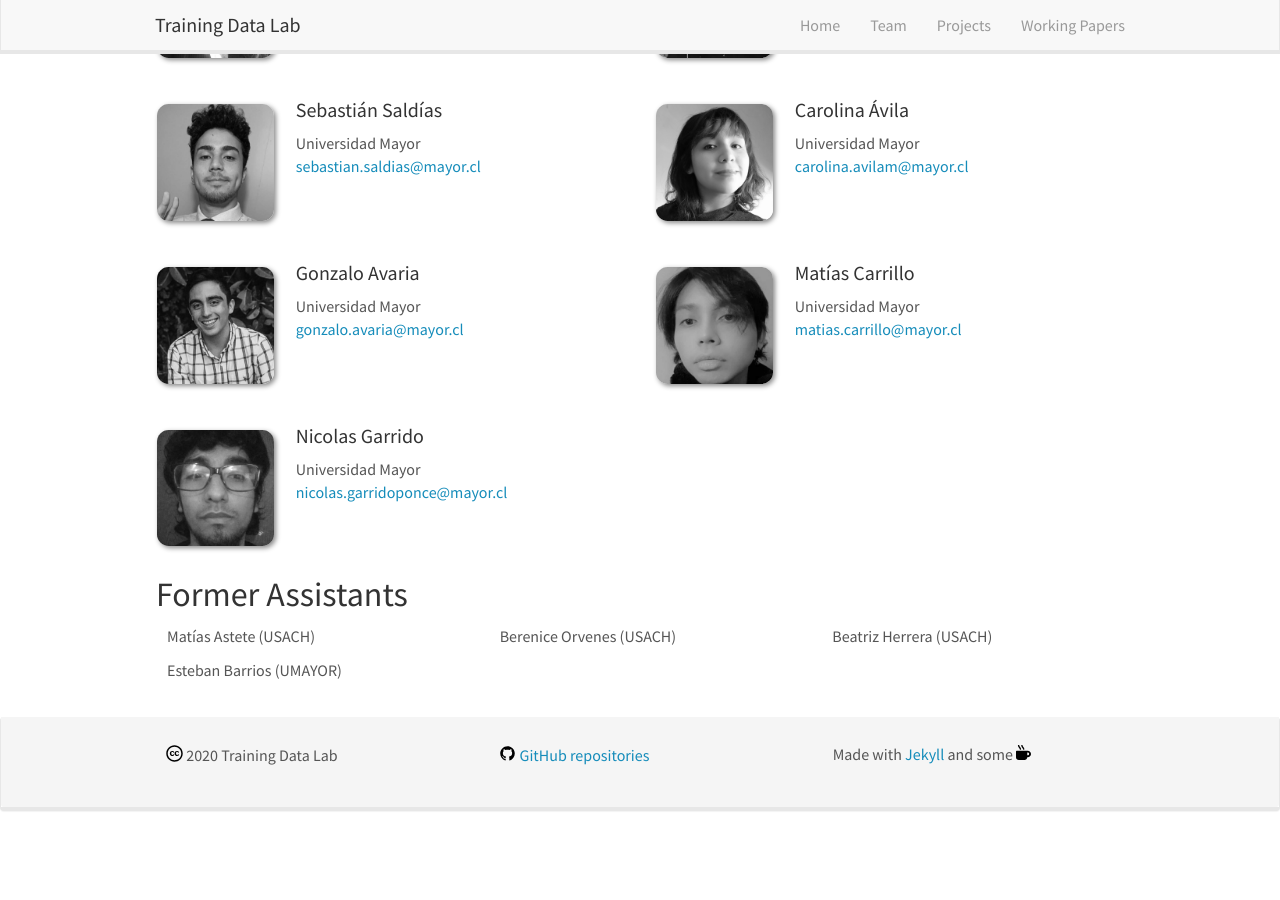
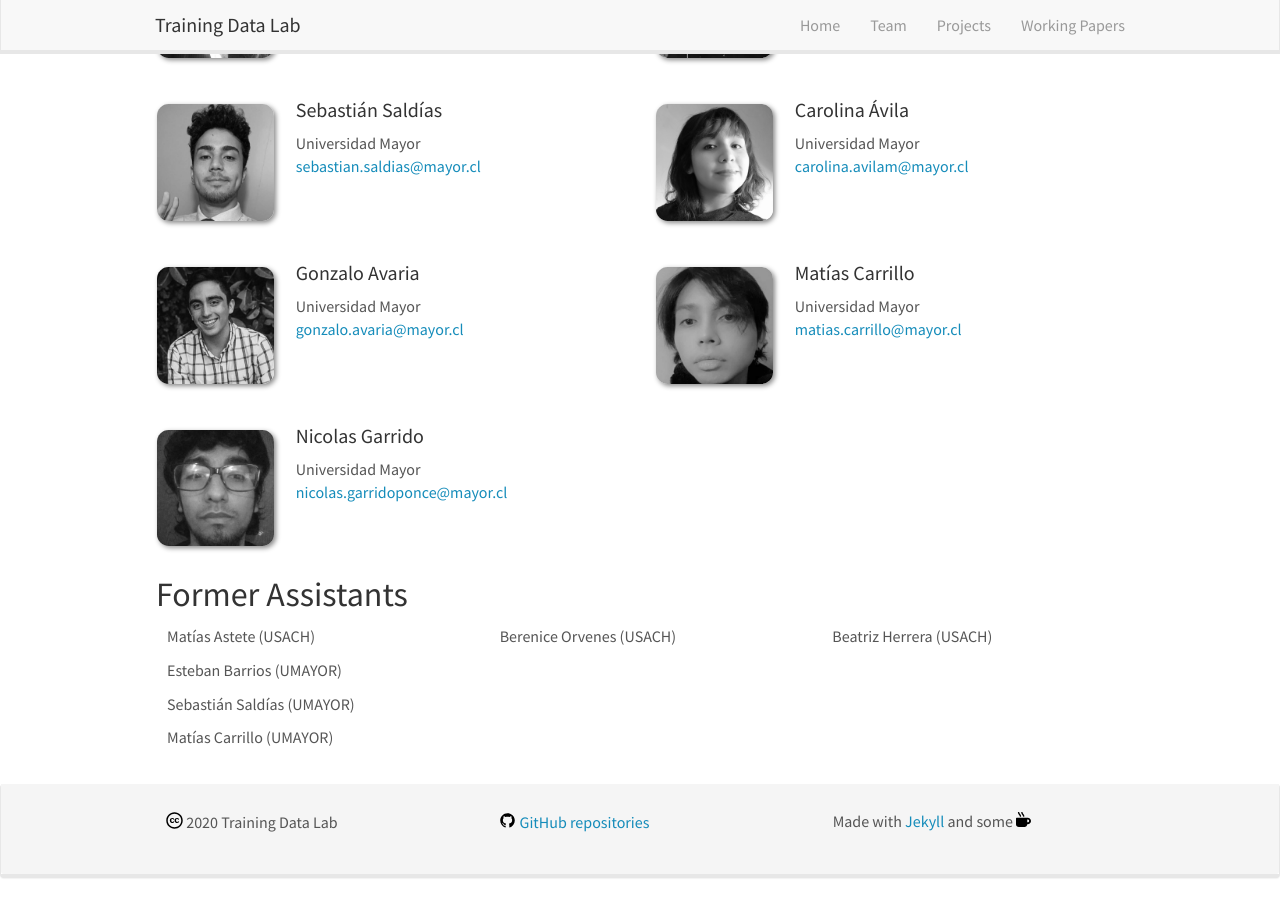
Before and after one commit to training-datalab/old-training-datalab.com, a Jekyll site: the page built from _pages/team.md, in a window 1280 px wide and 900 px high, scrolled down 1178 px. Built offline with Jekyll 4.4.1, drawn with Linux system fonts in a browser that asks for light colours; nearby versions of some CDN libraries; before the commit the page ends 2011 px from its top, so only the background shows below that.

Commit message:
Update assistants1.yml
Co-Authored-By: Carla Cisternas <c.g.cisternas.guasch@hum.leidenuniv.nl>

```diff
--- a/_data/assistants1.yml
+++ b/_data/assistants1.yml
@@ -1,2 +1,4 @@
 - name: Matías Astete (USACH)
 - name: Esteban Barrios (UMAYOR)
+- name: Sebastián Saldías (UMAYOR)
+- name: Matías Carrillo (UMAYOR)
```
